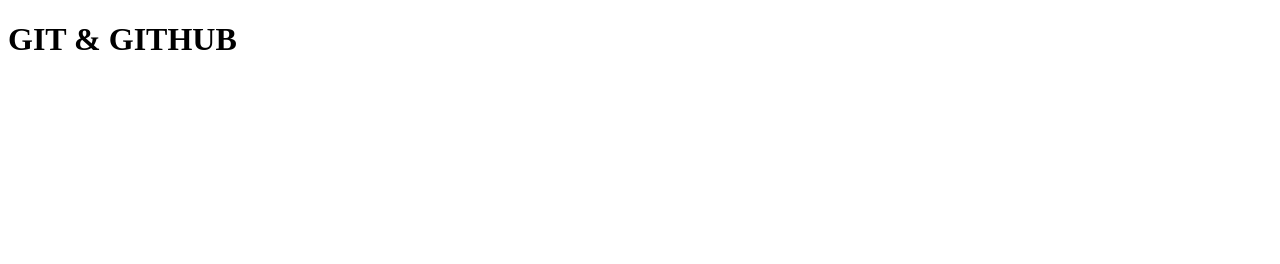
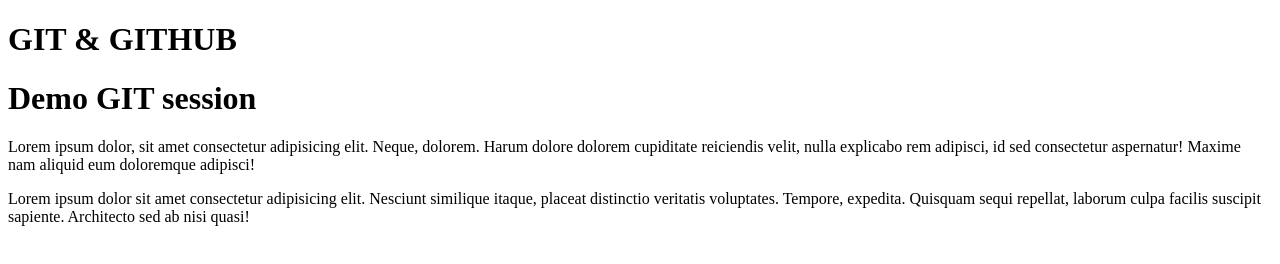
Before and after one commit to Abin-c-s/demo, a plain HTML site: page index.html in a window 1280 px wide. Drawn offline with Linux system fonts and the light colour scheme.

Commit message:
style added

```diff
--- a/index.html
+++ b/index.html
@@ -1,11 +1,21 @@
 <!DOCTYPE html>
 <html lang="en">
+
 <head>
     <meta charset="UTF-8">
     <meta name="viewport" content="width=device-width, initial-scale=1.0">
     <title>Document</title>
 </head>
+
 <body>
     <h1>GIT & GITHUB</h1>
+    <h1>Demo GIT session</h1>
+    <p>Lorem ipsum dolor, sit amet consectetur adipisicing elit. Neque, dolorem. Harum dolore dolorem cupiditate
+        reiciendis velit, nulla explicabo rem adipisci, id sed consectetur aspernatur! Maxime nam aliquid eum doloremque
+        adipisci!</p>
+    <p>Lorem ipsum dolor sit amet consectetur adipisicing elit. Nesciunt similique itaque, placeat distinctio veritatis
+        voluptates. Tempore, expedita. Quisquam sequi repellat, laborum culpa facilis suscipit sapiente. Architecto sed
+        ab nisi quasi!</p>
 </body>
+
 </html>
--- /dev/null
+++ b/style.css
@@ -0,0 +1,4 @@
+*{
+    background-color: black;
+    color: red;
+}
```
